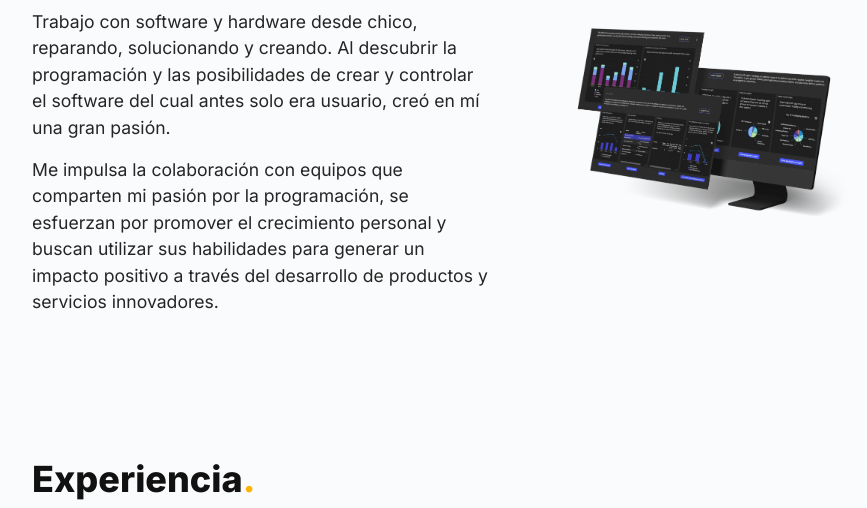
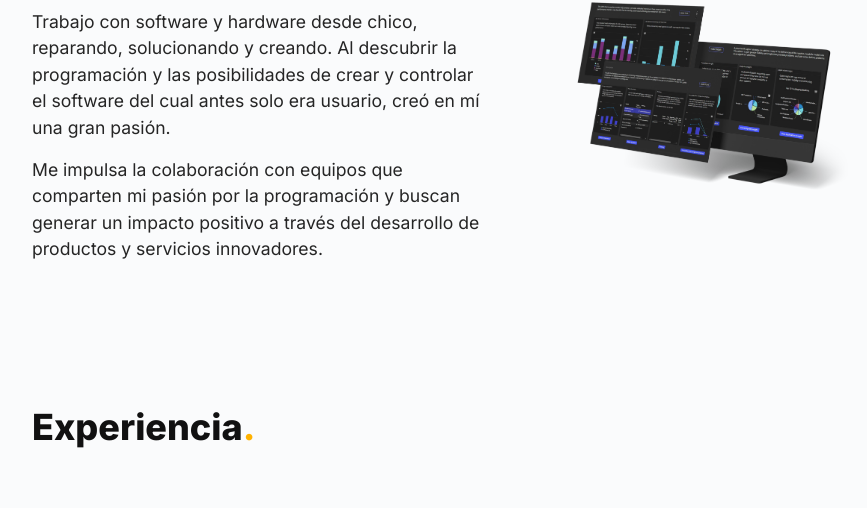
Before and after one commit to lllariogonzalez/lllariogonzalez-Portfolio, an Astro site: page / in a window 1280 px wide. Shown: the part 923-1431 px from the top of the page, without its empty margins (197-1064 px from the left). Built offline with nearby package versions, Linux system fonts and the light colour scheme; Astro itself is replaced by a stand-in of ours.

Commit message:
edit about me section

```diff
--- a/src/sections/aboutSection.astro
+++ b/src/sections/aboutSection.astro
@@ -18,8 +18,7 @@
       </p>
       <p>
         Me impulsa la colaboración con equipos que comparten mi pasión por la
-        programación, se esfuerzan por promover el crecimiento personal y buscan
-        utilizar sus habilidades para generar un impacto positivo a través del
+        programación y buscan generar un impacto positivo a través del
         desarrollo de productos y servicios innovadores.
       </p>
     </div>
```
